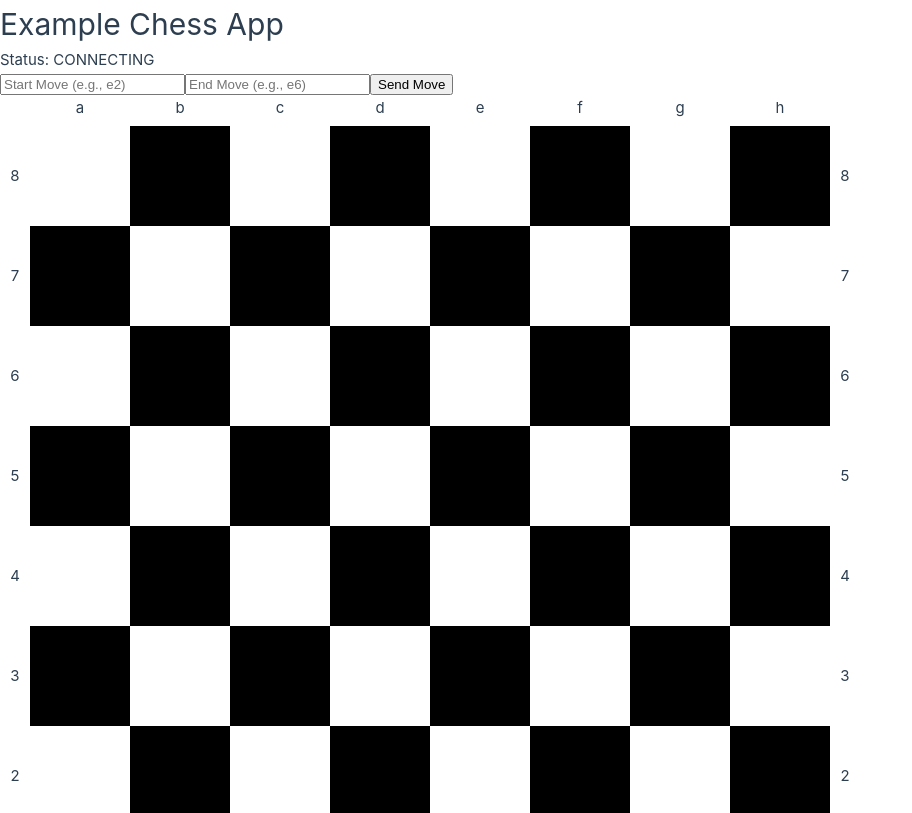
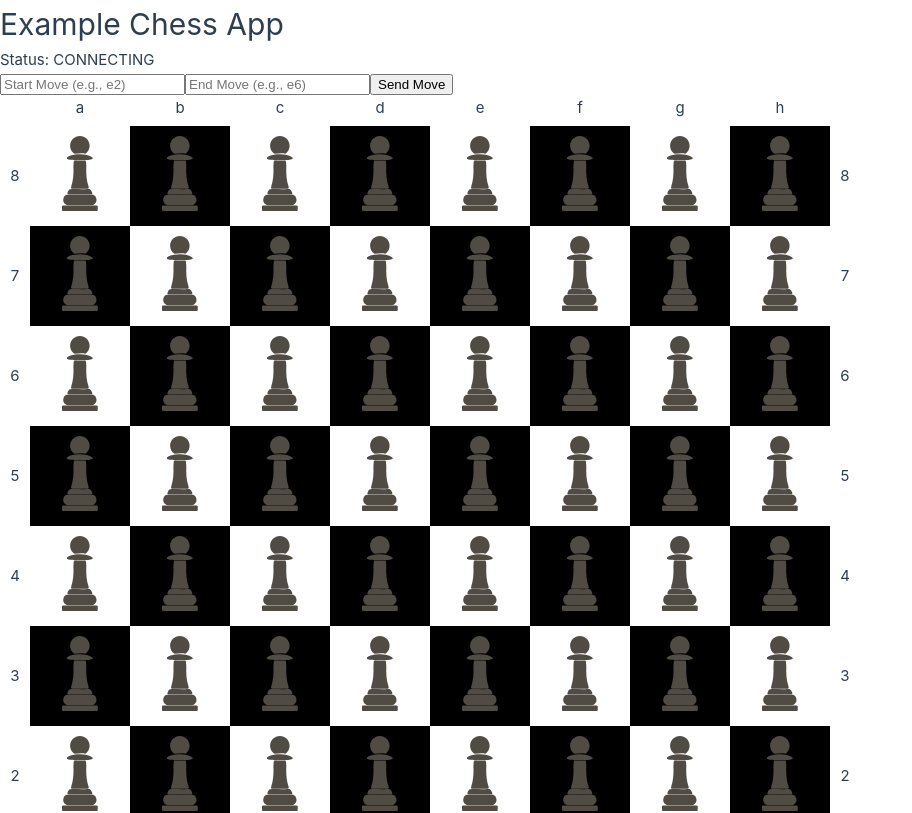
Before and after one commit to walshb421/chess, a Vue app: page / in a window 1280 px wide. Shown: the top 813 px of the page, without its empty margins (0-912 px from the left). Built offline with nearby package versions, Linux system fonts and the light colour scheme; no server answers.

Commit message:
Got pawn svg imported

```diff
--- a/src/assets/main.css
+++ b/src/assets/main.css
@@ -14,6 +14,7 @@
 .board-square {
   height: 100px;
   width: 100px;
+    padding-top: 10px;
 }
 
 .board-row-label {
@@ -63,6 +64,16 @@
   color: #FFFFFF;
 }
 
+.pawn {
+    display: block;
+    margin: auto;
+    height: 75px;
+}
+
+.black-piece {
+    fill: #504B43;
+    stroke-width: 0px;
+}
 
 
 @media (max-width: 1200px) {
--- a/src/components/Board.vue
+++ b/src/components/Board.vue
@@ -73,7 +73,7 @@ function click_board(letter, number) {
                 <!-- Logic For Pieces -->
                 <Piece
                     v-if="getPiece(props.board, letter, num) != '.'"
-                    :piece="getPiece(props.board, letter, num)"
+                    :type="getPiece(props.board, letter, num)"
                     class="board-piece"
                 />
                 <p class="board-square-label">{{ letter + num }}</p>
--- a/src/components/Piece.vue
+++ b/src/components/Piece.vue
@@ -1,7 +1,31 @@
 <script setup>
-const props = defineProps(['piece']);
+//const props = defineProps(['type']);
 </script>
+const type="pawn";
+const team="dark";
 
 <template>
-    <p>{{ props.piece }}</p>
+<svg class="pawn" xmlns="http://www.w3.org/2000/svg" viewBox="0 0 40.05 84">
+  <g>
+    <path
+        class="black-piece"
+        d="M38.57,77.92H1.48c-.82,0-1.48.39-1.48.87v4.34c0,.48.66.87,1.48.87h37.08c.82,0,1.48-.39,1.48-.87v-4.34c0-.48-.66-.87-1.48-.87Z"
+    />
+    <path
+        class="black-piece" d="M31.41,59.73c-1.8-.5-3.7-.1-6.11-.22-6.07.08-12.8-.17-16.28.1-1.51.6-2.44,2.61-2.93,4.12-.38,1.66,1.22,1.34,2.39,1.38,5.18,0,20.78,0,24.16,0,3.12.19.17-4.33-1.13-5.32l-.1-.05Z"
+    />
+    <path
+        class="black-piece" d="M34.62,65.74c-1.7-.4-3.9-.23-7.6-.28-4.71-.01-9.7-.03-14.44-.03-5.48.07-7.88-.29-9.67,1.82-2.3,2.9-2.33,8.11,2.21,9.92,1.28.41,2.74.39,4.19.41,4.41,0,13.88,0,19.53,0,2.28-.05,4.16.18,6.14-.38,4.99-1.87,4.94-9.74-.22-11.43l-.14-.04Z"
+        />
+    <path
+        class="black-piece" d="M34.49,25.33c-1.35,1.79-5.85,1.67-13.84,1.67s-14.19.33-15.1-1.67c-1.26-2.78,7.11-5.01,15.1-5.01s15.1,3.34,13.84,5.01Z"
+    />
+    <path
+        class="black-piece" d="M13.91,20c2.5-.35,5.11-.55,7.7-.55,1.64,0,3.26.12,4.83.33,2.74-1.99,4.52-5.2,4.52-8.84,0-6.04-4.9-10.94-10.94-10.94s-10.94,4.9-10.94,10.94c0,3.77,1.91,7.1,4.82,9.06Z"
+    />
+    <path
+        class="black-piece" d="M27.25,34.26c0-.07,0-.15.01-.22,0-.06,0-.12,0-.18,0,.03,0,.07,0,.1,0,0,0,0,0,0-.1-1.38-.18-2.7-.26-3.92l-.03-.4c-.13-2.08-.51-2.29-1.84-2.28h-10.28c-.83.02-1.55,0-1.69,1.42-.12,1.57-.24,3.29-.37,5.08.36,7.68,0,15.68-2.6,23.22-.05.71-.04,1.19.2,1.59.29.47.67.45,1.31.45h.42c1.96-.04,4.29-.02,6.68,0,1.48.01,2.98.03,4.43.03,2.23,0,4.34-.04,6.06-.16.16-.01.34-.17.44-.35.09-.16.14-.37.13-.58-.01-.36-.03-.76-.05-1.14-2.49-7.36-2.93-15.16-2.57-22.66Z"
+    />
+  </g>
+</svg>
 </template>
```
